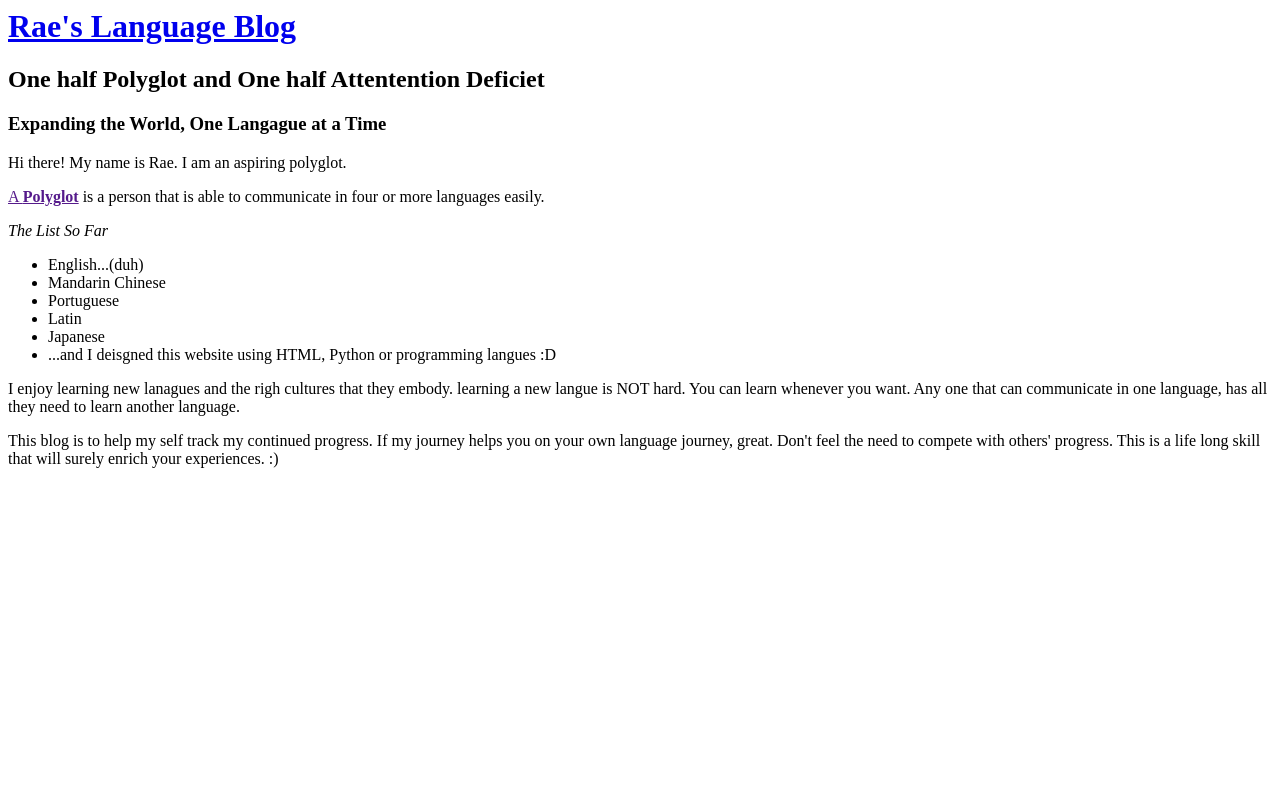
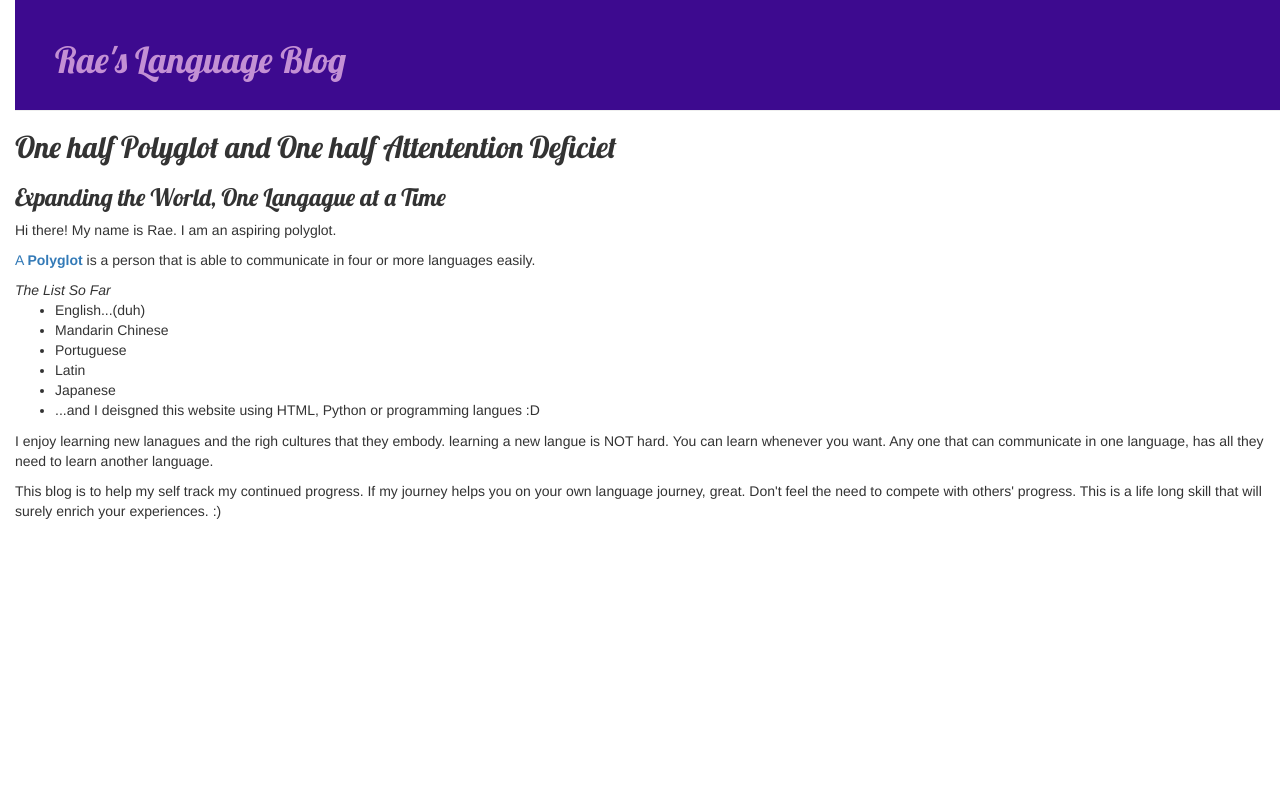
Before and after one commit to Sodade/BPnE, a Django app: page / in a window 1280 px wide. Run offline with Django 3.2, Linux system fonts and the light colour scheme; data that the repository does not hold is empty; some libraries are stand-ins or nearby versions.

Commit message:
added blog/static

```diff
--- /dev/null
+++ b/blog/static/css/blog.css
@@ -0,0 +1,55 @@
+h1 a {
+    color: #C390D4;
+    font-family: 'Lobster';
+}
+body {
+    padding-left: 15px; padding-bottom: 15px;
+}
+.page-header {
+    background-color: rgb(61, 10, 143);
+    margin-top: 0%;
+    padding: 20px 20px 20px 40px;
+}
+
+.page-header h1, .page-header h1 a, .page-header h1 a:visted,
+.page-header h1 a:active {
+    color: rgb(124, 10, 10);
+    font-size: 16pt;
+    text-decoration: none;
+
+}
+
+.content {
+    margin-left: 40px;
+}
+
+h1, h2, h3, h4 {
+    font-family: 'Lobster', cursive;
+}
+
+.date {
+    color: #D4A190
+}
+
+.save {
+    float: right;
+}
+
+.post-form textarea, .post-form input {
+    width: 100%;
+}
+
+.top-menu, .top-menu:hover, .top-menu:visited {
+    color: #ffffff;
+    float: right;
+    font-size: 26pt;
+    margin-right: 20px;
+}
+
+.post {
+    margin-bottom: 70px;
+}
+
+.post h1 a, .post h1 a:visited {
+    color: #4c0468;
+}
--- a/blog/templates/blog/post_list.html
+++ b/blog/templates/blog/post_list.html
@@ -1,7 +1,15 @@
+{% load staticfiles %}
 <html>
-    <head>
-        <title>Rae's Blog</title></head>
-            <body> <div> <h1><a href="/">Rae's Language Blog</a></h1></div>
+    <head><link rel="stylesheet" href="//maxcdn.bootstrapcdn.com/bootstrap/3.2.0/css/bootstrap.min.css">
+
+        <link rel="stylesheet" href="//maxcdn.bootstrapcdn.com/bootstrap/3.2.0/css/bootstrap-theme.min.css">
+
+        <link rel="stylesheet" href="{% static 'css/blog.css' %}">
+
+         <link href="//fonts.googleapis.com/css?family=Lobster&subset=latin,latin-ext" rel="stylesheet" type="text/css">
+
+            <title>Rae's Blog</title></head>
+            <body> <div class="page-header"> <h1><a href="/">Rae's Language Blog</a></h1></div>
                 <h2>One half Polyglot and One half Attentention Deficiet </h2>
                     <div><h3>Expanding the World, One Langague at a Time</h3>
 
@@ -19,13 +27,21 @@
                              Python or programming langues :D</li>
 
                     </ul>
-                    {% for post in posts %}
-                     <div>
-                       <p>published: {{ post.published_date }}</p>
-                           <h1><a href="">{{ post.title }}</a></h1>
-                      <p>{{ post.text|linebreaksbr }}</p>
+                    <div class="content container">
+                        <div class="row">
+                            <div class="col-md-8">
+                                {% for post in posts %}
+                                    <div class="post">
+                                        <div class="date">
+                                         <p>published: {{ post.published_date }}</p>
+                                        </div>
+                                         <h1><a href="">{{ post.title }}</a></h1>
+                                        <p>{{ post.text|linebreaksbr }}</p>
                     </div>
                     {% endfor %}
+                </div>
+            </div>
+        </div>
                     <p>I enjoy learning new lanagues and the righ cultures that they embody.
                         learning a new langue is NOT hard. You can learn whenever you want.
                         Any one that can communicate in one language, has all they need to learn
```
